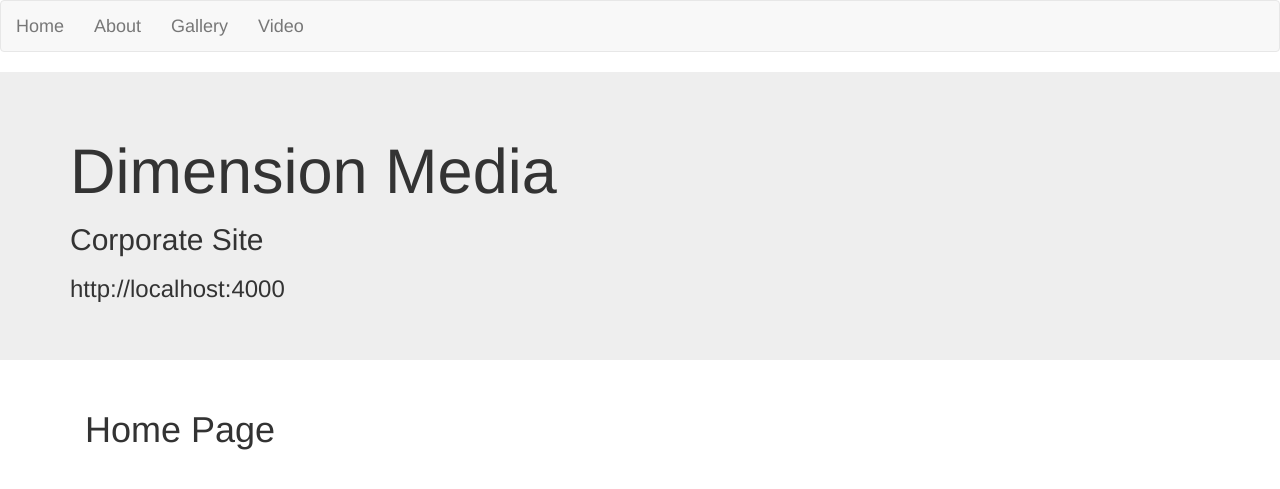
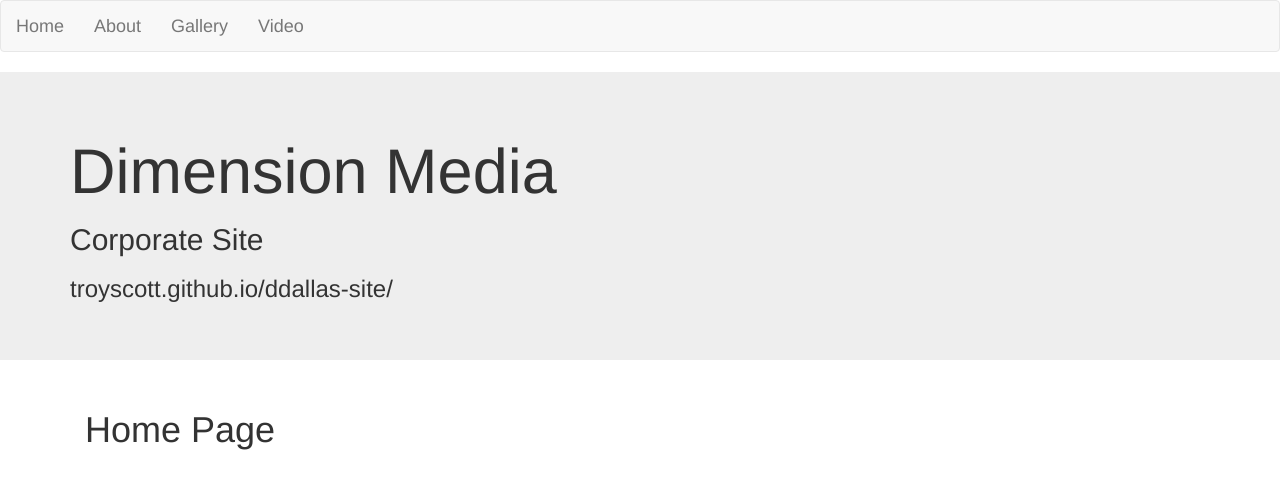
Before and after one commit to troyscott/ddallas-site, a Jekyll site: the page built from index.md, in a window 1280 px wide. Shown: the top 489 px of the page. Built offline with Jekyll 4.4.1, drawn with Linux system fonts in a browser that asks for light colours; Markdown is read by kramdown in place of the engine named in the settings.

Commit message:
add site url.

```diff
--- a/_config.yml
+++ b/_config.yml
@@ -1,7 +1,7 @@
 name: "Dimension Media"
 description: "Corporate Site"
 
-url: "http://localhost:4000"
+url: "troyscott.github.io/ddallas-site/"
 
 paginate: 10
 
--- a/_includes/navigation.html
+++ b/_includes/navigation.html
@@ -1,10 +1,10 @@
 
 <nav class="navbar navbar-default" role="navigation">
       <div class="navbar-header">
-        <a class="navbar-brand" href="/">Home</a>
-        <a class="navbar-brand" href="../about/">About</a>
-      <a class="navbar-brand" href="../gallery/">Gallery</a>
-      <a class="navbar-brand" href="../video/">Video</a>
+        <a class="navbar-brand" href="{{ site.url }}/">Home</a>
+        <a class="navbar-brand" href="{{ site.url }}/about">About</a>
+      <a class="navbar-brand" href="{{ site.url }}/gallery">Gallery</a>
+      <a class="navbar-brand" href="{{ site.url }}/video/">Video</a>
   </div>
 
 </nav>
```
